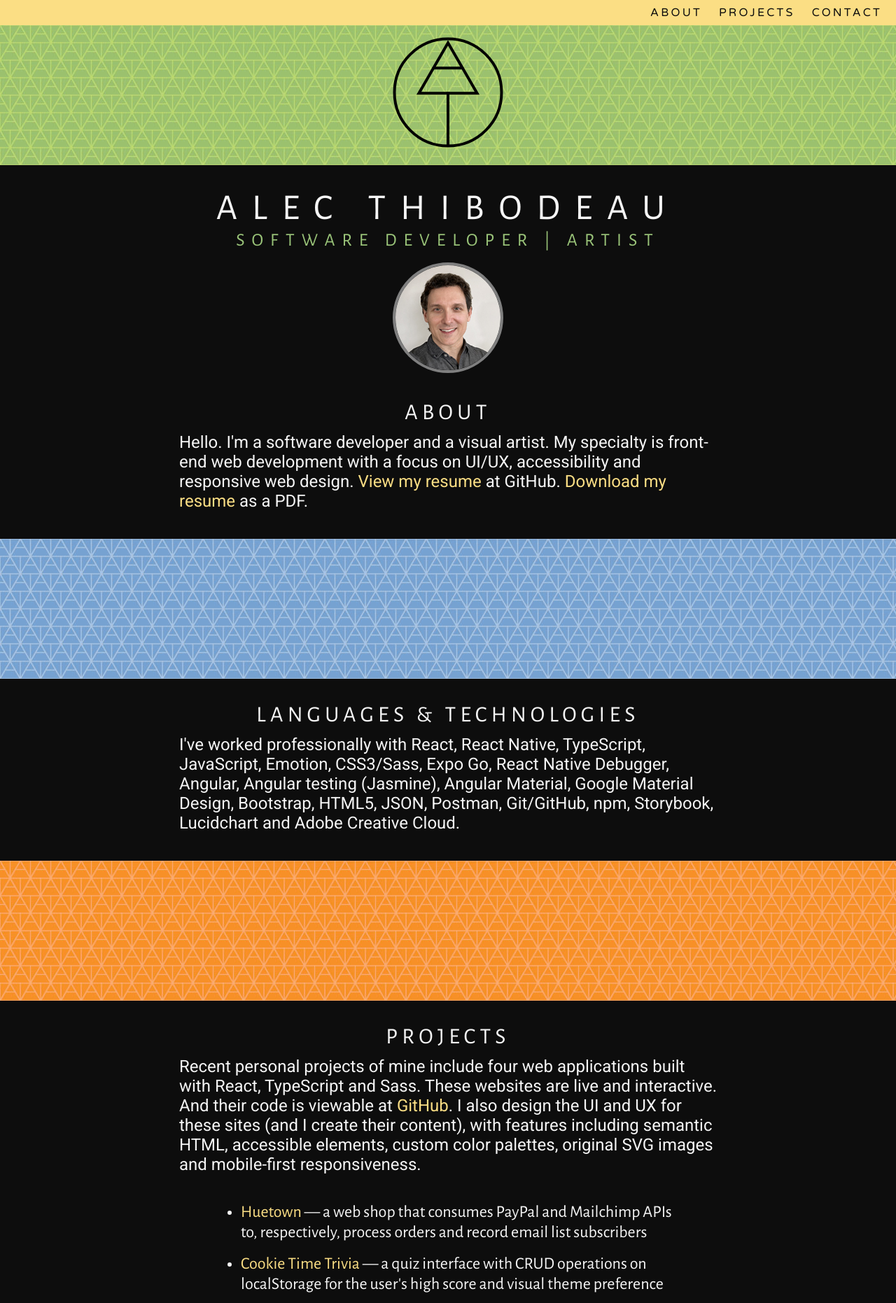
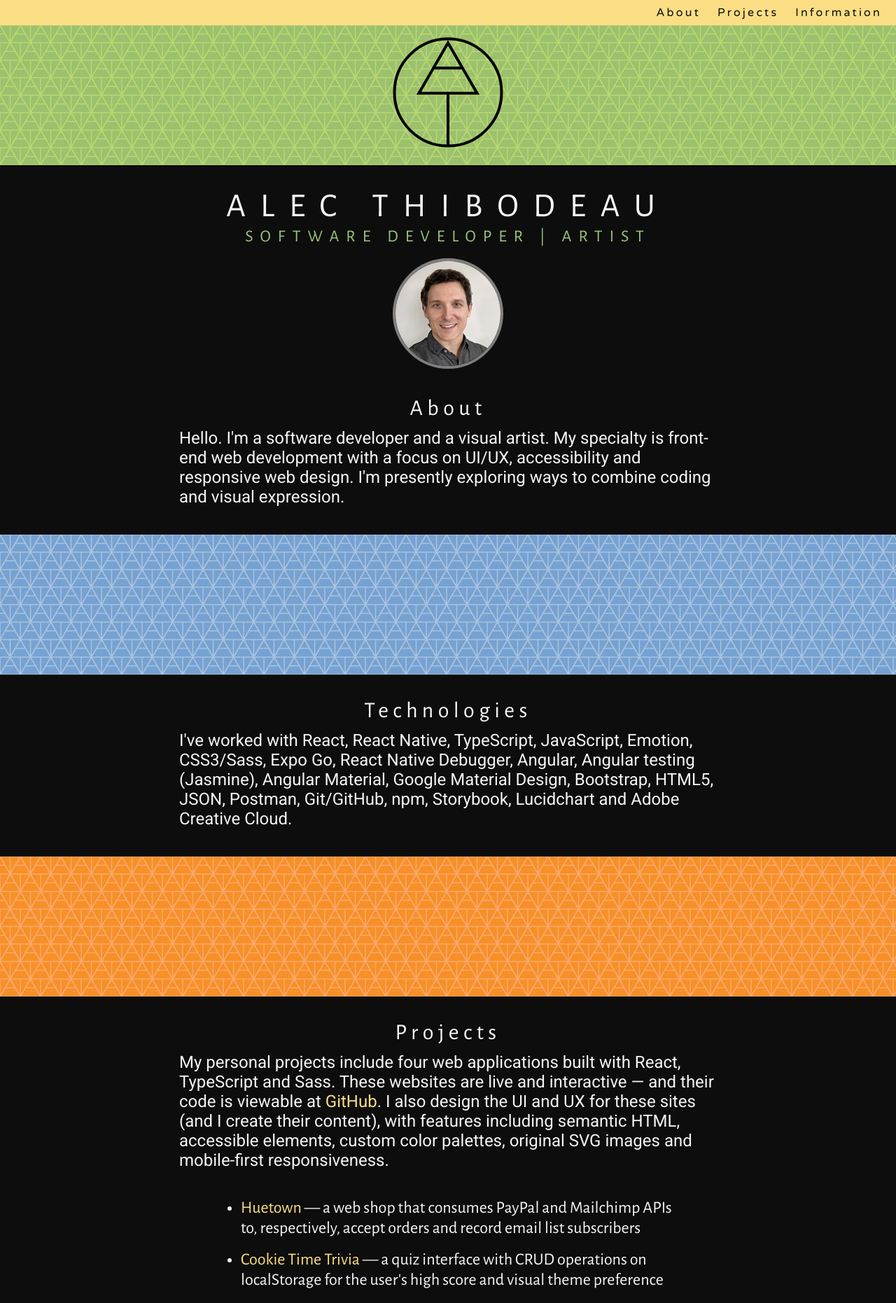
Before and after one commit to alecthibodeau/alecthibodeau.github.io, a React (Create React App) app: page / in a window 1280 px wide. Shown: the top 1862 px of the page at 70% size. Built offline with nearby package versions, Linux system fonts and the light colour scheme.

Commit message:
Update structure of Main component

```diff
--- a/src/components/Footer.tsx
+++ b/src/components/Footer.tsx
@@ -2,25 +2,23 @@
 import constants from '../constants';
 
 /* Interfaces */
-import ContactItem from '../interfaces/ContactItem';
+import InformationItem from '../interfaces/InformationItem';
 
-function renderContactItem(item: ContactItem, index: number): JSX.Element {
+/* Helpers */
+import helpers from '../helpers';
 
-  const isResume: boolean = item.name.toLowerCase() === 'resume';
+function renderInformationItem(item: InformationItem, index: number): JSX.Element {
 
   return (
     <a
       key={`${item.name}-${index}`}
       className="text-link"
-      href={item.href}
-      target={isResume ? '_blank' : '_top'}
-      rel={`noopener ${isResume ? 'noreferrer' : ''}`}
-      download={isResume}>
+      href={item.href}>
       <img
         src={item.image}
         alt={`${item.name} SVG icon`} />
-      <div className="contact-text">
-        {item.linkText ? item.linkText : item.name}
+      <div className="information-text">
+        {item.name}
       </div>
     </a>
   );
@@ -30,10 +28,10 @@ function Footer(): JSX.Element {
   return (
     <footer>
       <div className="banner-04"></div>
-      <section id="contact">
-        <div className="paragraph-title">contact</div>
-        <div className="contact-box">
-          {constants.contactItems.map(renderContactItem)}
+      <section id={constants.sections.information}>
+        <div className="section-title">{helpers.formatTitleCase(constants.sections.information)}</div>
+        <div className="information-box">
+          {constants.informationItems.map(renderInformationItem)}
         </div>
         <div>
           <p>
@@ -46,7 +44,7 @@ function Footer(): JSX.Element {
         </div>
         <div className="stripes-container">
           {Array(7).fill('stripe').map((item: string, index: number) => {
-            return (<div key={`${item}${index}`}></div>);
+            return (<div key={`${item}-${index}`}></div>);
           })}
         </div>
       </section>
--- a/src/components/Header.tsx
+++ b/src/components/Header.tsx
@@ -1,12 +1,13 @@
 /* Constants */
 import constants from '../constants';
+import helpers from '../helpers';
 
 function Header(): JSX.Element {
 
   function renderNavItem(item: string, index: number): JSX.Element {
     return (
       <a key={`${item}-${index}`} href={`#${item}`}>
-        {item}
+        {helpers.formatTitleCase(item)}
       </a>
     );
   }
--- a/src/components/Main.tsx
+++ b/src/components/Main.tsx
@@ -7,14 +7,16 @@ import ProjectItem from '../interfaces/ProjectItem';
 /* Components */
 import Project from './Project';
 
+/* Helpers */
+import helpers from '../helpers';
+
 function Main(): JSX.Element {
   const {
     headshot,
     tree,
-    pdfResumeDownload,
-    pdfResumeView,
     projectItems,
-    links
+    sections,
+    hypertextReference
   } = constants;
 
   /**
@@ -30,12 +32,22 @@ function Main(): JSX.Element {
     );
   }
 
+  function renderProjectDescription(item: ProjectItem, index: number): JSX.Element {
+    return (
+      <li key={`${item.name}-${index}`}>
+        <a href={item.website} className="text-link">
+          {item.name}
+        </a> &mdash; {item.description}
+      </li>
+    );
+  }
+
   return (
     <main>
       <div className="banner-01">
         <img className="tree" src={tree} alt="AT tree logo" />
       </div>
-      <div id="about" className="name-and-occupations">
+      <div id={sections.about} className="name-and-occupations">
         <h1 className="name">Alec Thibodeau</h1>
         <h2 className="occupations">
           <span>Software Developer</span>
@@ -43,40 +55,38 @@ function Main(): JSX.Element {
           <span>Artist</span>
         </h2>
       </div>
-      <div>
+      <section>
         <img src={headshot} className="headshot-img" alt="Alec Thibodeau headshot" />
-        <div className="paragraph-title">about</div>
+        <div className="section-title">{helpers.formatTitleCase(sections.about)}</div>
         <p>
           Hello. I'm a software developer and a visual artist. My specialty is front-end
           web development with a focus on UI/UX, accessibility and responsive web
-          design. <a href={pdfResumeView} target="_blank" rel="noreferrer" className="text-link">View my resume</a> at GitHub. <a href={pdfResumeDownload} rel="noreferrer" className="text-link">Download my resume</a> as a PDF.
+          design. I'm presently exploring ways to combine coding and visual expression.
         </p>
-      </div>
+      </section>
       <div className="banner-02"></div>
       <section>
-        <div className="paragraph-title">languages &&nbsp;technologies</div>
+        <div className="section-title">{helpers.formatTitleCase(sections.technologies)}</div>
         <p>
-          I've worked professionally with React, React Native, TypeScript, JavaScript,
-          Emotion, CSS3/Sass, Expo Go, React Native Debugger, Angular, Angular testing
+          I've worked with React, React Native, TypeScript, JavaScript, Emotion,
+          CSS3/Sass, Expo Go, React Native Debugger, Angular, Angular testing
           (Jasmine), Angular Material, Google Material Design, Bootstrap, HTML5, JSON,
           Postman, Git/GitHub, npm, Storybook, Lucidchart and Adobe Creative Cloud.
         </p>
       </section>
-      <div id="projects" className="banner-03"></div>
+      <div id={sections.projects} className="banner-03"></div>
       <section>
-        <div className="paragraph-title">projects</div>
+        <div className="section-title">{helpers.formatTitleCase(sections.projects)}</div>
         <p>
-          Recent personal projects of mine include four web applications built with React, TypeScript and Sass.
-          These websites are live and interactive. And their code is viewable at <a href={links.gitHubLink} target="_blank" rel="noreferrer" className="text-link">GitHub</a>.
+          My personal projects include four web applications built with React, TypeScript and Sass.
+          These websites are live and interactive &mdash; and their code is viewable at <a href={hypertextReference.gitHub} className="text-link">GitHub</a>.
           I also design the UI and UX for these sites (and I create their content), with features including semantic HTML, accessible elements, custom color palettes, original SVG images and mobile-first responsiveness.
         </p>
         <ul>
-          <li><a href={links.huetownLink} target="_blank" rel="noreferrer" className="text-link">Huetown</a> &mdash; a web shop that consumes PayPal and Mailchimp APIs to, respectively, process orders and record email list subscribers</li>
-          <li><a href={links.cookieTimeTriviaLink} target="_blank" rel="noreferrer" className="text-link">Cookie Time Trivia</a> &mdash; a quiz interface with CRUD operations on localStorage for the user's high score and visual theme preference</li>
-          <li><a href={links.artPortfolioLink} target="_blank" rel="noreferrer" className="text-link">My art portfolio site</a> &mdash; components rendered from JSON data to display galleries of my earlier work in drawing and printmaking</li>
+          {projectItems.slice(0, 3).map(renderProjectDescription)}
           <li>This code portfolio site you're now viewing</li>
         </ul>
-        <div className="projects">
+        <div className={sections.projects}>
           {projectItems.slice(0, 3).map(renderProjectItem)}
         </div>
       </section>
--- a/src/constants.ts
+++ b/src/constants.ts
@@ -1,3 +1,7 @@
+/* Interfaces */
+import InformationItem from './interfaces/InformationItem';
+import ProjectItem from './interfaces/ProjectItem';
+
 /* Site Images */
 import headshot from './assets/images/alec_headshot_150px.jpg';
 import tree from './assets/images/thibodeau_tree_circle.svg';
@@ -10,56 +14,63 @@ import patturns from './assets/images/mobile_screenshot_patturns.jpg';
 import radTabs from './assets/images/mobile_screenshot_radtabs.jpg';
 import ticTacToe from './assets/images/mobile_screenshot_tic_tac_toe.jpg';
 
-/* Contact Images */
+/* Information Images */
 import email from './assets/images/icon_solid_email.svg';
 import linkedIn from './assets/images/icon_solid_linkedin.svg';
 import gitHub from './assets/images/icon_solid_github.svg';
 import resume from './assets/images/icon_solid_resume.svg';
 
-/* Interfaces */
-import ContactItem from './interfaces/ContactItem';
-import ProjectItem from './interfaces/ProjectItem';
+const hypertextReference = {
+  artPortfolio: 'https://alecthibodeau.com',
+  cookieTimeTrivia: 'https://alect.me/cookie-time-trivia',
+  gitHub: 'https://github.com/alecthibodeau',
+  huetown: 'https://huetown.com',
+  linkedIn: 'https://www.linkedin.com/in/alecthibodeau',
+  mailTo: 'mailto:alec@alect.me',
+  pdfResumeView: 'https://github.com/alecthibodeau/alecthibodeau.github.io/blob/main/src/assets/documents/alec_thibodeau_resume_web.pdf'
+}
 
-const navItems: string[] = ['about', 'projects', 'contact'];
-const pdfResumeDownload: string = 'https://github.com/alecthibodeau/alecthibodeau.github.io/raw/main/src/assets/documents/alec_thibodeau_resume_web.pdf';
-const pdfResumeView: string = 'https://github.com/alecthibodeau/alecthibodeau.github.io/blob/main/src/assets/documents/alec_thibodeau_resume_web.pdf';
+const sections = {
+  about: 'about',
+  technologies: 'technologies',
+  projects: 'projects',
+  information: 'information'
+}
 
-const links = {
-  gitHubLink: 'https://github.com/alecthibodeau',
-  huetownLink: 'https://huetown.com',
-  cookieTimeTriviaLink: 'https://alect.me/cookie-time-trivia',
-  artPortfolioLink: 'https://alecthibodeau.com'
-}
+const navItems: string[] = [sections.about, sections.projects, sections.information];
 
 const projectItems: ProjectItem[] = [
   {
     id: 'huetown',
     name: 'Huetown',
+    description: 'a web shop that consumes PayPal and Mailchimp APIs to, respectively, accept orders and record email list subscribers',
     infoText: 'The web shop for Huetown, my personal project for art sales',
     frontEndTechnology: 'React, TypeScript, React Router, CSS3/Sass, SVG',
     backEndTechnology: 'PayPal API, Mailchimp API',
     altText: 'Mobile screenshot of the Huetown web shop',
-    website: links.huetownLink,
+    website: hypertextReference.huetown,
     clientRepo: 'https://github.com/alecthibodeau/huetown',
     image: huetown
   },
   {
     id: 'cookieTimeTrivia',
     name: 'Cookie Time Trivia',
+    description: 'a quiz interface with CRUD operations on localStorage for the user\'s high score and visual theme preference',
     infoText: 'A game with multiple categories and user-selectable visual themes',
     frontEndTechnology: 'React, TypeScript, React Router, Emotion, CSS3/Sass, SVG, localStorage',
     altText: 'Mobile screenshot of the Cookie Time Trivia game',
-    website: links.cookieTimeTriviaLink,
+    website: hypertextReference.cookieTimeTrivia,
     clientRepo: 'https://github.com/alecthibodeau/cookie-time-trivia',
     image: cookieTimeTrivia
   },
   {
     id: 'artPortfolio',
     name: 'Art Portfolio',
+    description: 'components rendered from JSON data to display galleries of my earlier work in drawing and printmaking',
     infoText: 'An art portfolio website for displaying my earlier work in drawing and printmaking',
     frontEndTechnology: 'React, TypeScript, React Router, Bootstrap 5, CSS3/Sass, SVG',
     altText: 'Mobile screenshot of Alec\'s art portfolio website',
-    website: links.artPortfolioLink,
+    website: hypertextReference.artPortfolio,
     clientRepo: 'https://github.com/alecthibodeau/alecthibodeau.com',
     image: artPortfolio
   },
@@ -100,26 +111,25 @@ const projectItems: ProjectItem[] = [
   }
 ]
 
-const contactItems: ContactItem[] = [
+const informationItems: InformationItem[] = [
   {
-    name: 'email',
-    href: 'mailto:alec@alect.me',
-    linkText: 'alec@alect.me',
+    name: 'GitHub',
+    href: hypertextReference.gitHub,
+    image: gitHub
+  },
+  {
+    name: 'LinkedIn',
+    href: hypertextReference.linkedIn,
+    image: linkedIn
+  },
+  {
+    name: 'Email',
+    href: hypertextReference.mailTo,
     image: email
   },
   {
-    name: 'LinkedIn',
-    href: 'https://www.linkedin.com/in/alecthibodeau',
-    image: linkedIn
-  },
-  {
-    name: 'GitHub',
-    href: links.gitHubLink,
-    image: gitHub
-  },
-  {
     name: 'Resume',
-    href: pdfResumeView,
+    href: hypertextReference.pdfResumeView,
     image: resume
   }
 ]
@@ -127,12 +137,11 @@ const contactItems: ContactItem[] = [
 const constants = {
   headshot,
   tree,
-  pdfResumeDownload,
-  pdfResumeView,
   navItems,
+  sections,
   projectItems,
-  contactItems,
-  links
+  informationItems,
+  hypertextReference
 };
 
 export default constants;
--- /dev/null
+++ b/src/helpers.ts
@@ -0,0 +1,9 @@
+function formatTitleCase(text: string): string {
+  return text.charAt(0).toUpperCase()+text.slice(1);
+}
+
+const helpers = {
+  formatTitleCase
+}
+
+export default helpers;
--- /dev/null
+++ b/src/interfaces/InformationItem.ts
@@ -0,0 +1,7 @@
+interface InformationItem {
+  name: string;
+  href: string;
+  image: string;
+}
+
+export default InformationItem;
--- a/src/interfaces/ProjectItem.ts
+++ b/src/interfaces/ProjectItem.ts
@@ -1,6 +1,7 @@
 interface ProjectItem {
   id: string;
   name: string;
+  description?: string,
   infoText: string;
   frontEndTechnology: string;
   backEndTechnology?: string;
--- a/src/styles/styles.scss
+++ b/src/styles/styles.scss
@@ -22,7 +22,6 @@ nav {
     margin: auto 12px;
     font-family: 'Varela Round', sans-serif;
     letter-spacing: $letter-spacing-standard;
-    text-transform: uppercase;
     text-decoration: none;
     color: $application-background-color;
 
@@ -132,10 +131,9 @@ main section ul {
   }
 }
 
-.paragraph-title {
+.section-title {
   margin: 16px auto 10px;
   font-size: 1.25rem;
-  text-transform: uppercase;
   letter-spacing: .5vw;
 }
 
@@ -177,10 +175,11 @@ p {
   background-color: $black-screen;
 
   .project-info-title {
+    margin-bottom: 12px;
     font-size: 1.125rem;
     font-weight: 500;
     letter-spacing: $letter-spacing-standard;
-    color: $rainbow-yellow;
+    color: $application-font-color;
   }
 
   .project-info-text {
@@ -193,12 +192,9 @@ p {
       margin-top: 8px;
     }
 
-    .front-end {
-      color: $rainbow-green;
-    }
-
+    .front-end,
     .back-end {
-      color: $rainbow-orange;
+      margin: 12px auto 6px;
     }
   }
 }
@@ -217,7 +213,6 @@ p {
   font-size: 1.125rem;
   font-weight: 500;
   letter-spacing: $letter-spacing-standard;
-  color: $rainbow-yellow;
 }
 
 .project-routing-links {
@@ -260,13 +255,13 @@ p {
   }
 }
 
-.contact-box {
+.information-box {
   max-width: 240px;
   display: flex;
   flex-direction: column;
   border: 1px solid $rainbow-red;
   border-radius: 16px;
-  margin: 24px auto;
+  margin: 12px auto 24px;
   padding: 32px 0;
 
   a {
@@ -275,7 +270,7 @@ p {
   }
 }
 
-.contact-text {
+.information-text {
   margin-top: .5rem;
   font-family: 'Varela Round', sans-serif;
   letter-spacing: .125rem;
@@ -350,12 +345,12 @@ p {
   }
 
   .name {
-    font-size: 3.25rem;
+    font-size: 3rem;
   }
 
   .occupations {
     flex-direction: row;
-    font-size: 1.625rem;
+    font-size: 1.5rem;
     letter-spacing: 1vw;
   }
 
@@ -372,7 +367,7 @@ p {
     }
   }
 
-  .paragraph-title {
+  .section-title {
     margin-top: 32px;
     font-size: 2rem;
   }
@@ -387,7 +382,7 @@ p {
     width: 70%;
   }
 
-  .contact-box {
+  .information-box {
     width: 85%;
     max-width: 1000px;
     flex-direction: row;
```
Also changed, not shown: src/interfaces/ContactItem.ts (deleted, +0 -8 lines).
